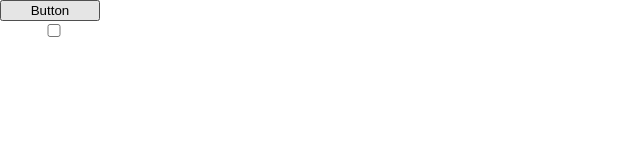
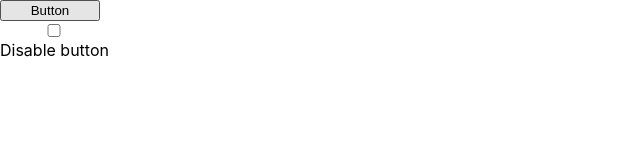
Before and after one commit to ifuenteromero/testing, a React (Create React App) app in the folder code-quiz-1-confirm-button-disable-on-checkbox-check/: page / in a window 1280 px wide. Shown: the top 160 px of the page, without its empty margins (0-640 px from the left). Built offline with nearby package versions, Linux system fonts and the light colour scheme.

Commit message:
add a label checkbox

```diff
--- a/code-quiz-1-confirm-button-disable-on-checkbox-check/src/App.js
+++ b/code-quiz-1-confirm-button-disable-on-checkbox-check/src/App.js
@@ -19,10 +19,12 @@ function App() {
         Button
       </button>
       <input
+        id='disable-button-checkbox'
         type='checkbox'
         style={{ width: '100px '}}
         onChange={ handleChange }
       />
+      <label htmlFor='disable-button-checkbox'>Disable button</label>
     </div>
   );
 }
```
Also changed, not shown: 1 other file (tests, documents, lock files or other folders).
